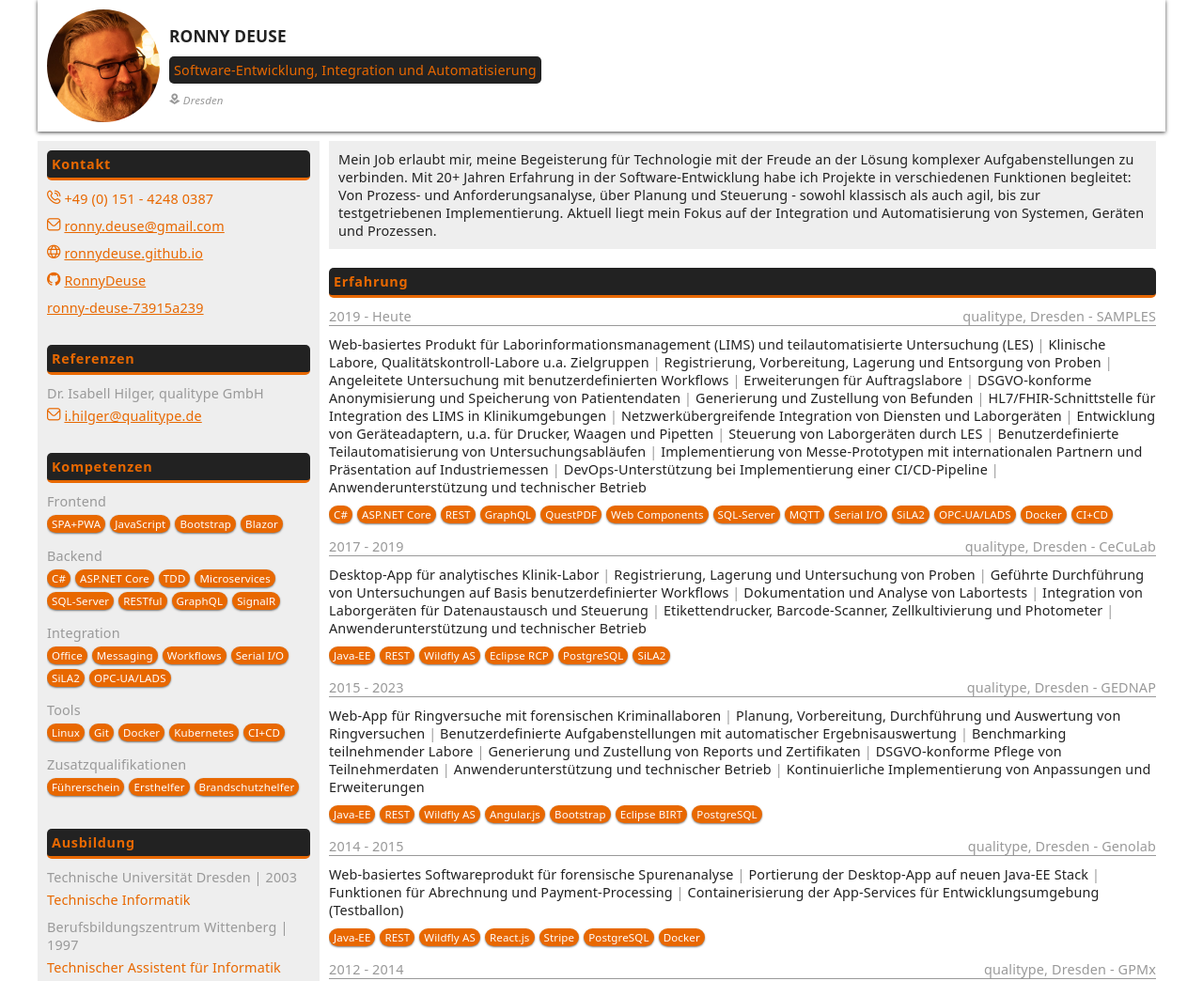
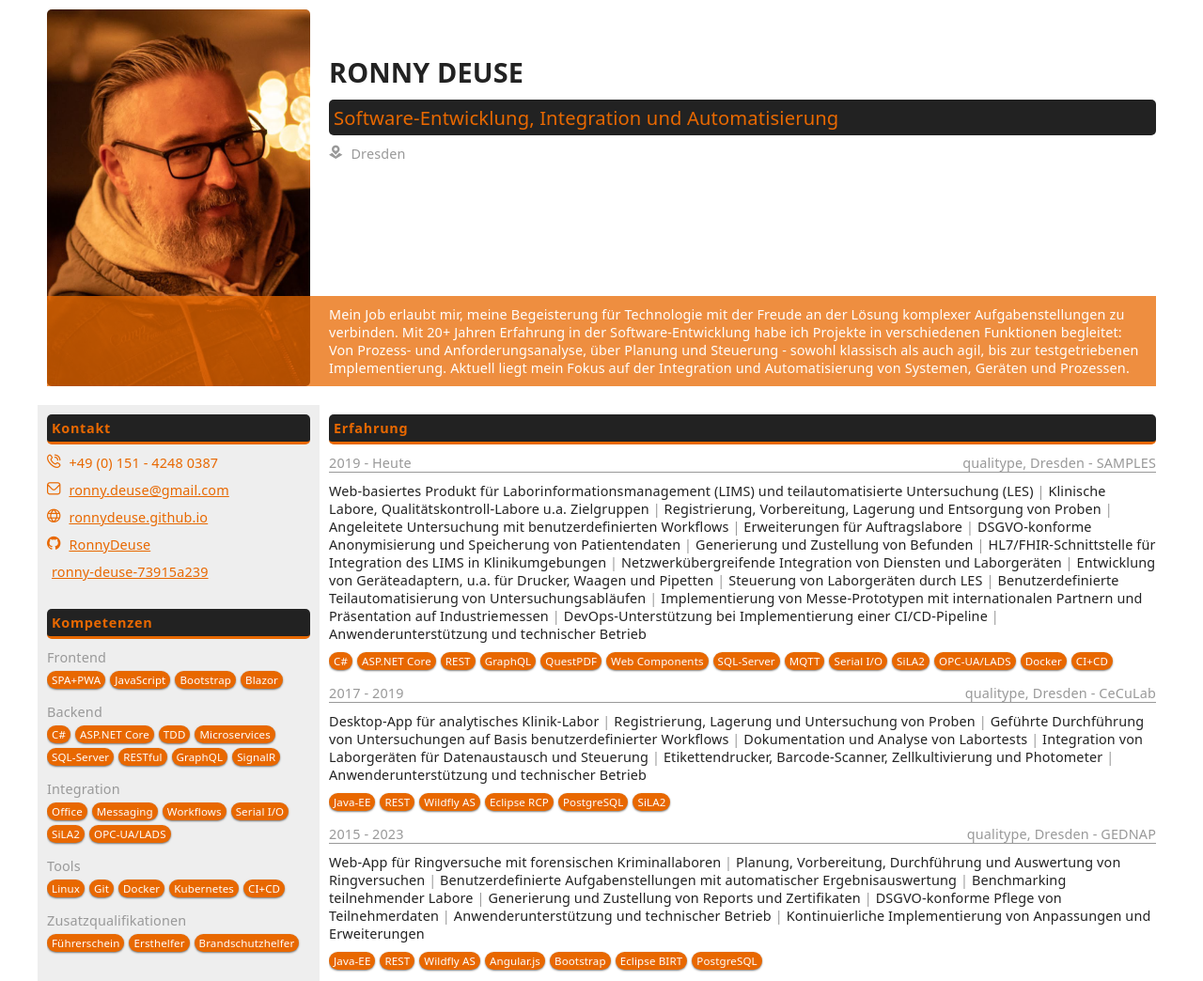
Before and after one commit to RonnyDeuse/ronnydeuse.github.io, a website built with Vite: page index.html in a window 1280 px wide. Shown: the top 1044 px of the page at 94% size. Built offline with nearby package versions, Linux system fonts and the light colour scheme; some icons are missing.

Commit message:
larger title section with bigger photo

```diff
--- a/src/main.css
+++ b/src/main.css
@@ -119,6 +119,10 @@ div.text {
     }
 }
 
+i.fi {
+    margin-right: var(--spacing-sm);
+}
+
 /*
 li.collapsed {
     max-height: 100px;
@@ -186,6 +190,7 @@ ul.jobs {
         background: var(--color-5);
         padding: var(--spacing-lg);
         color: var(--color-1);
+        border-radius: 5px;
     }
 }
 
@@ -207,8 +212,68 @@ ul.jobs {
 
     .location {
         font-size: 0.8rem;
-        font-style: italic;
+        /*font-style: italic;*/
         color: var(--color-4);
+    }
+}
+
+#titleLg {
+    grid-area: header;
+    display: grid;
+    grid-template-columns: 300px 1fr;
+    grid-template-areas: "photo title" "photo about";
+    margin-bottom: var(--spacing-lg);
+    /*box-shadow: var(--shadow-bg);*/
+
+    h1 {
+        font-size: 2rem;
+    }
+
+    h2 {
+        font-size: 1.4rem;
+    }
+
+    .location {
+        font-size: 1rem;
+        /*font-style: italic;*/
+        color: var(--color-4);
+    }
+
+    img.profile-photo-lg {
+        grid-area: photo;
+        width: 280px;
+        border-radius: 5px;
+    }
+
+    div.profile-info {
+        grid-area: title;
+        display: flex;
+        flex-direction: column;
+        justify-content: center;
+        /*height: 300px;*/
+        height: 100%;
+    }
+
+    div.about-me {
+        grid-area: about;
+        /*grid-row-start: photo;*/
+        /*grid-row-end: photo;*/
+        grid-column-start: photo;
+        /*grid-column-end: about;*/
+        display: flex;
+        align-items: end;
+        /*padding: 0px var(--spacing-lg) 0px var(--spacing-lg);*/
+        /*padding: 0px 0px 0px 310px;*/
+        /*background: rgba(232, 104, 0, 0.5);*/
+
+        p {
+            /*background: var(--color-3);*/
+            background: rgba(232, 104, 0, 0.75);
+            padding: var(--spacing-lg) var(--spacing-lg) var(--spacing-lg) 300px;
+            color: var(--color-2);
+            /*border-radius: 5px;*/
+            margin-bottom: 0;
+        }
     }
 }
 
@@ -218,17 +283,21 @@ ul.jobs {
 
 .wide-view {
     display: none;
+    grid-template-columns: 300px 1fr;
+    grid-template-areas: "header header" "sidebar content";
 }
 
 .sidebar {
+    grid-area: sidebar;
     display: inline-block;
-    min-width: 300px;
+    /*min-width: 300px;*/
     section {
         background: var(--color-5);
     }
 }
 
 .content {
+    grid-area: content;
     display: inline-block;
 }
 
@@ -243,7 +312,7 @@ ul.jobs {
     }
 
     .wide-view {
-        display: flex;
+        display: grid;
     }
 }
 
--- a/src/main.js
+++ b/src/main.js
@@ -5,6 +5,7 @@ import './main.css'
  */
 
 import profilePhoto from './assets/photo-small.png';
+import profilePhotoLarge from './assets/photo-big.png';
 
 const titleSection = `
     <section id="title">
@@ -13,6 +14,24 @@ const titleSection = `
             <h1>RONNY DEUSE</h1>
             <h2>Software-Entwicklung, Integration und Automatisierung</h2>
             <div class="location"><i class="fi fi-ss-land-layer-location"></i> Dresden</div>
+        </div>
+    </section>
+`;
+
+const largeTitleSection = `
+    <section id="titleLg">
+        <img class="profile-photo-lg" src="${profilePhotoLarge}" alt="Profile Photo">
+        <div class="profile-info">
+            <h1>RONNY DEUSE</h1>
+            <h2>Software-Entwicklung, Integration und Automatisierung</h2>
+            <div class="location"><i class="fi fi-ss-land-layer-location"></i> Dresden</div>
+        </div>
+        <div class="about-me">
+            <p>
+                Mein Job erlaubt mir, meine Begeisterung für Technologie mit der Freude an der Lösung komplexer Aufgabenstellungen zu verbinden.
+                Mit 20+ Jahren Erfahrung in der Software-Entwicklung habe ich Projekte in verschiedenen Funktionen begleitet:
+                Von Prozess- und Anforderungsanalyse, über Planung und Steuerung - sowohl klassisch als auch agil, bis zur testgetriebenen Implementierung. Aktuell liegt mein Fokus auf der Integration und Automatisierung von Systemen, Geräten und Prozessen.
+            </p>
         </div>
     </section>
 `;
@@ -299,7 +318,9 @@ const experienceSection = `
                 <div class="description">
                     Master Data-, Material- und Claims-Management <span class="separator">|</span>
                     Rückverfolgbarkeit von Produkten und Teilen <span class="separator">|</span>
-                    Reporting <span class="separator">|</span>
+                    Web-App zur Verarbeitung von Financial und Physical Claims <span class="separator">|</span>
+                    Optimierung von SQL Abfragen für komplexe Suchmasken <span class="separator">|</span>
+                    Datenanalyse und Business-Reporting <span class="separator">|</span>
                     Integration mit Produktionssteuerung <span class="separator">|</span>
                     Workflow-Automatisierung
                 </div>
@@ -320,7 +341,8 @@ const experienceSection = `
                 <div class="description">
                     Financial Controlling <span class="separator">|</span>
                     Integration Mainframe und App Server <span class="separator">|</span>
-                    Message-Mapping und -Routing für Buchungen aus Kontoauszugsdaten <span class="separator">|</span>
+                    Message-Mapping und -Routing <span class="separator">|</span>
+                    Automatische Zuordnung und Verarbeitung von Kontoauszugsdaten <span class="separator">|</span>
                     Workflow-Automatisierung <span class="separator">|</span>
                     Web-App für manuelle Nachbearbeitung
                 </div>
@@ -443,8 +465,8 @@ const footerSection = `
  * app
  */
 document.querySelector('#app').innerHTML = `
-    ${titleSection}
     <div class="narrow-view">
+        ${titleSection}
         ${aboutSection}
         ${contactSection}
         ${skillsSection}
@@ -453,14 +475,14 @@ document.querySelector('#app').innerHTML = `
         ${educationSection}
     </div>
     <div class="wide-view">
+        ${largeTitleSection}
         <div class="sidebar">
             ${contactSection}
+            ${skillsSection}
             ${referencesSection}
-            ${skillsSection}
             ${educationSection}
         </div>
         <div class="content">
-            ${aboutSection}
             ${experienceSection}
         </div>
     </div>
```
